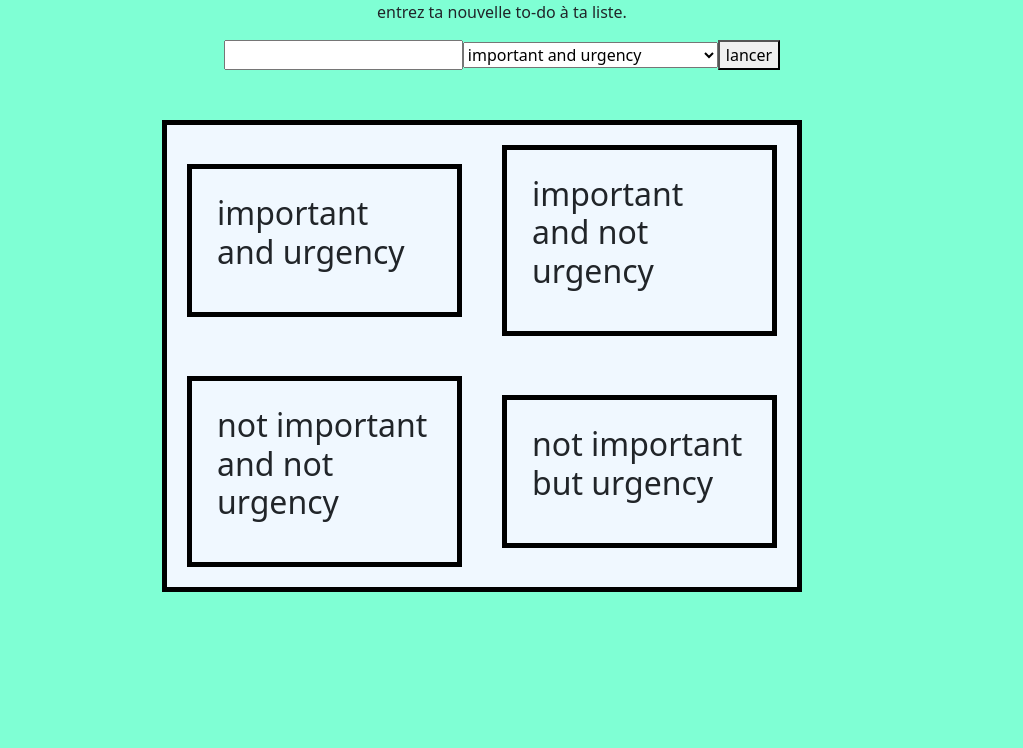
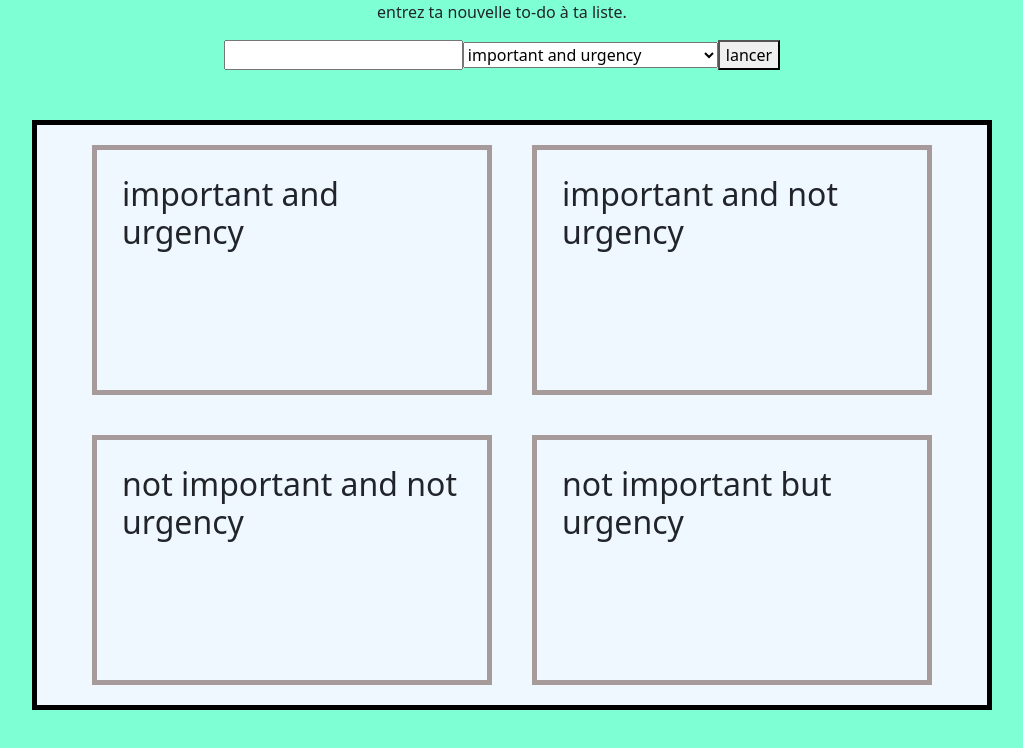
Before and after one commit to salah11010/to-do-list, a plain HTML site: page to-do-list-project/index.html in a window 1280 px wide. Shown: the whole page, without its empty margins (138-1161 px from the left). Drawn offline with nearby package versions, Linux system fonts and the light colour scheme.

Commit message:
Update style.css
a few modification in style.

```diff
--- a/to-do-list-project/css/style.css
+++ b/to-do-list-project/css/style.css
@@ -14,16 +14,16 @@ body{
     align-items: center;
 }
 .show{
+    border: 5px solid black;
+    width: 75%;
+    height: 75%;
     display: flex;
     justify-content: center;
     align-items: center;
     flex-direction: column;
-    border: 5px solid black;
-    width: 50%;
-    height: 50%;
     background-color: aliceblue;
     margin-top: 50px;
-    margin-left: 300px;
+    margin-left: 170px;
 }
 .tow-tables{
     display: flex;
@@ -31,7 +31,14 @@ body{
     align-items: center;
 }
 .table{
-    border: 5px solid black;
+    border: 5px solid rgb(166, 154, 154);
     margin: 20px;
     padding: 25px;
+    width: 400px;
+    height: 250px;
 }
+.liiist{
+    display: flex;
+    justify-content: center;
+    align-items: center;
+}
```
